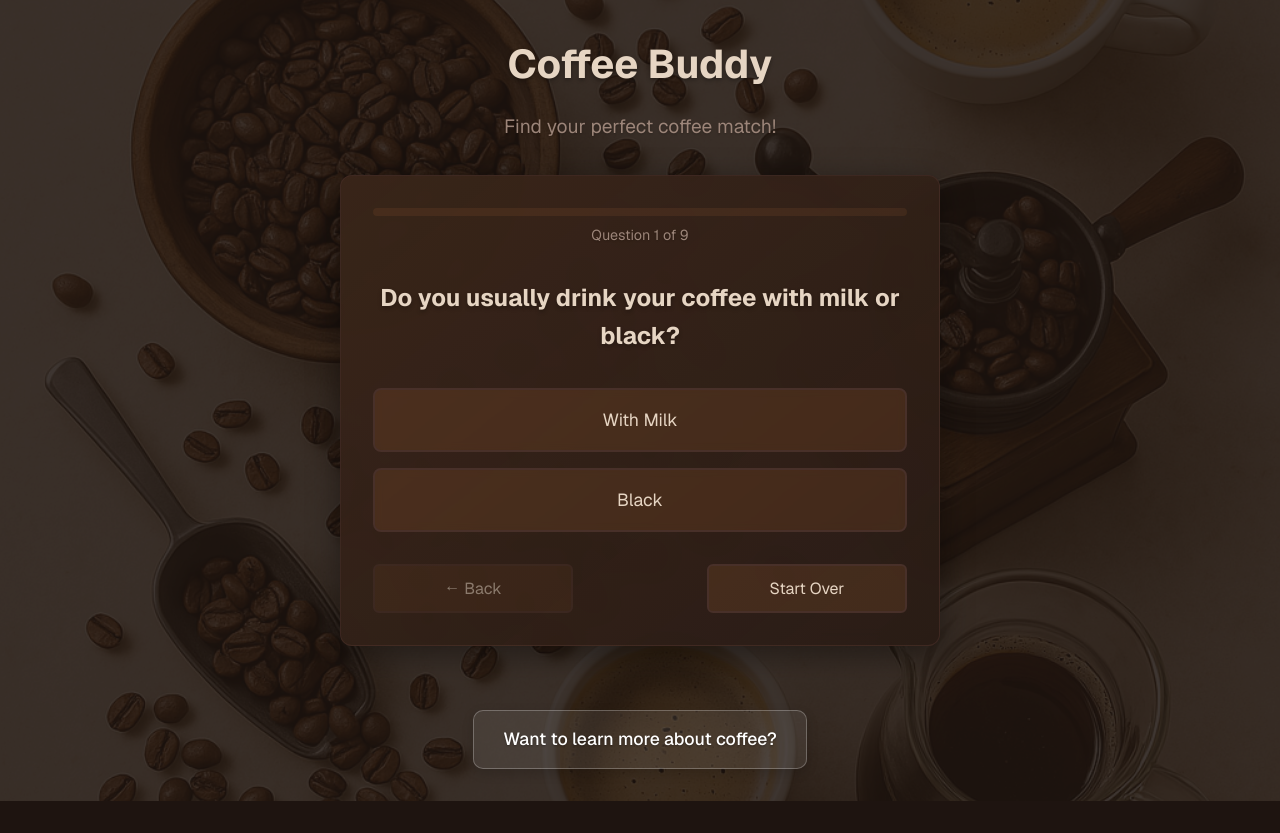
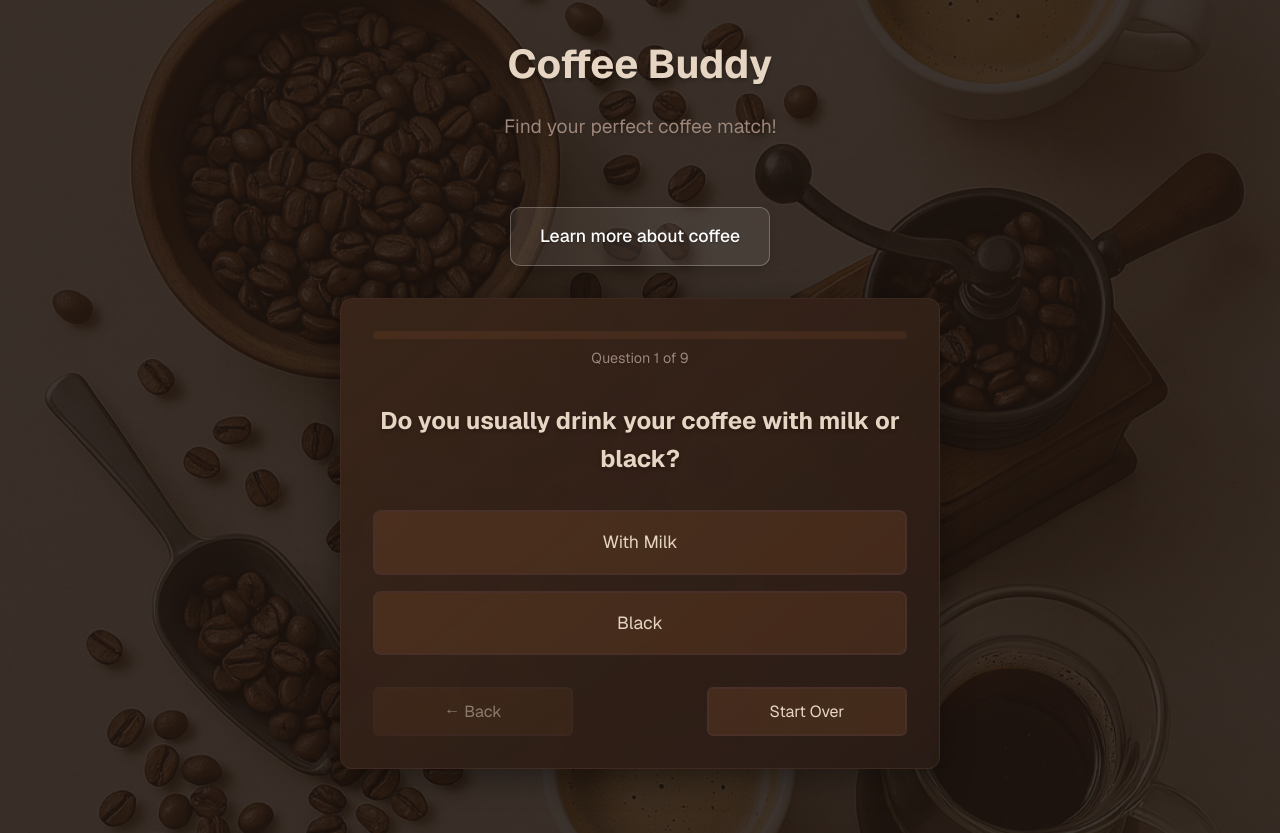
Before and after one commit to willchanpm/app-12-coffee-buddy, a Next.js app: page / in a window 1280 px wide. Before the commit the page ends 801 px from the top, so only its background shows below. Built offline with nearby package versions, Linux system fonts and the light colour scheme.

Commit message:
Updated layout

```diff
--- a/src/app/page.tsx
+++ b/src/app/page.tsx
@@ -8,10 +8,10 @@ export default function Home() {
       <main className={styles.main}>
         <h1 className={styles.title}>Coffee Buddy</h1>
         <p className={styles.description}>Find your perfect coffee match!</p>
+        <Link href="/learn" className={styles.learnLink}>
+          Learn more about coffee
+        </Link>
         <CoffeeQuiz />
-        <Link href="/learn" className={styles.learnLink}>
-          Want to learn more about coffee?
-        </Link>
       </main>
     </div>
   );
```
